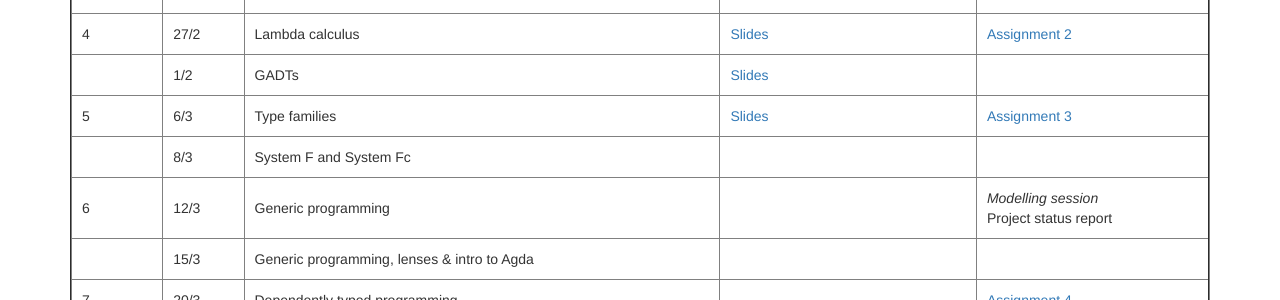
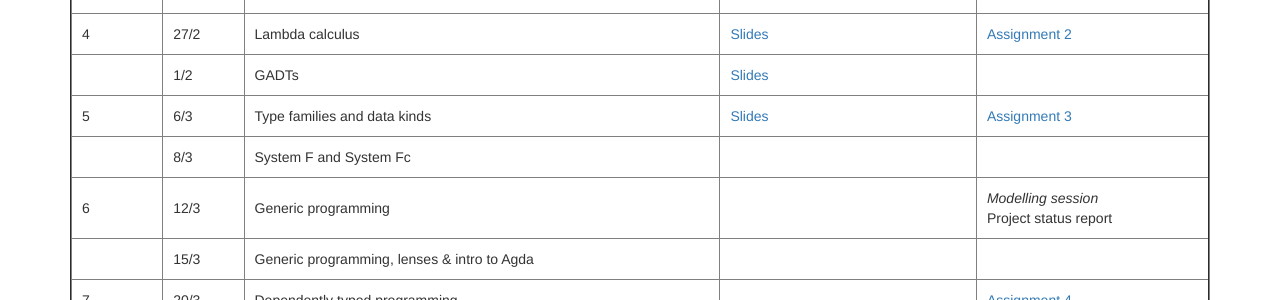
Before and after one commit to ywata/2018-AFP, a Jekyll site: the page built from schedule.html, in a window 1280 px wide and 962 px high. Shown: the part 385-685 px from the top of the window. Built offline with Jekyll 4.4.1, drawn with Linux system fonts in a browser that asks for light colours; nearby versions of some CDN libraries.

Commit message:
Update more slides

```diff
--- a/schedule.html
+++ b/schedule.html
@@ -121,7 +121,7 @@ layout: default
 
       <td>6/3</td>
 
-      <td>Type families</td>
+      <td>Type families and data kinds</td>
 
       <td><a href="doc/08-type-families.pdf">Slides</a></td>
 
```
Also changed, not shown: 1 other file.
